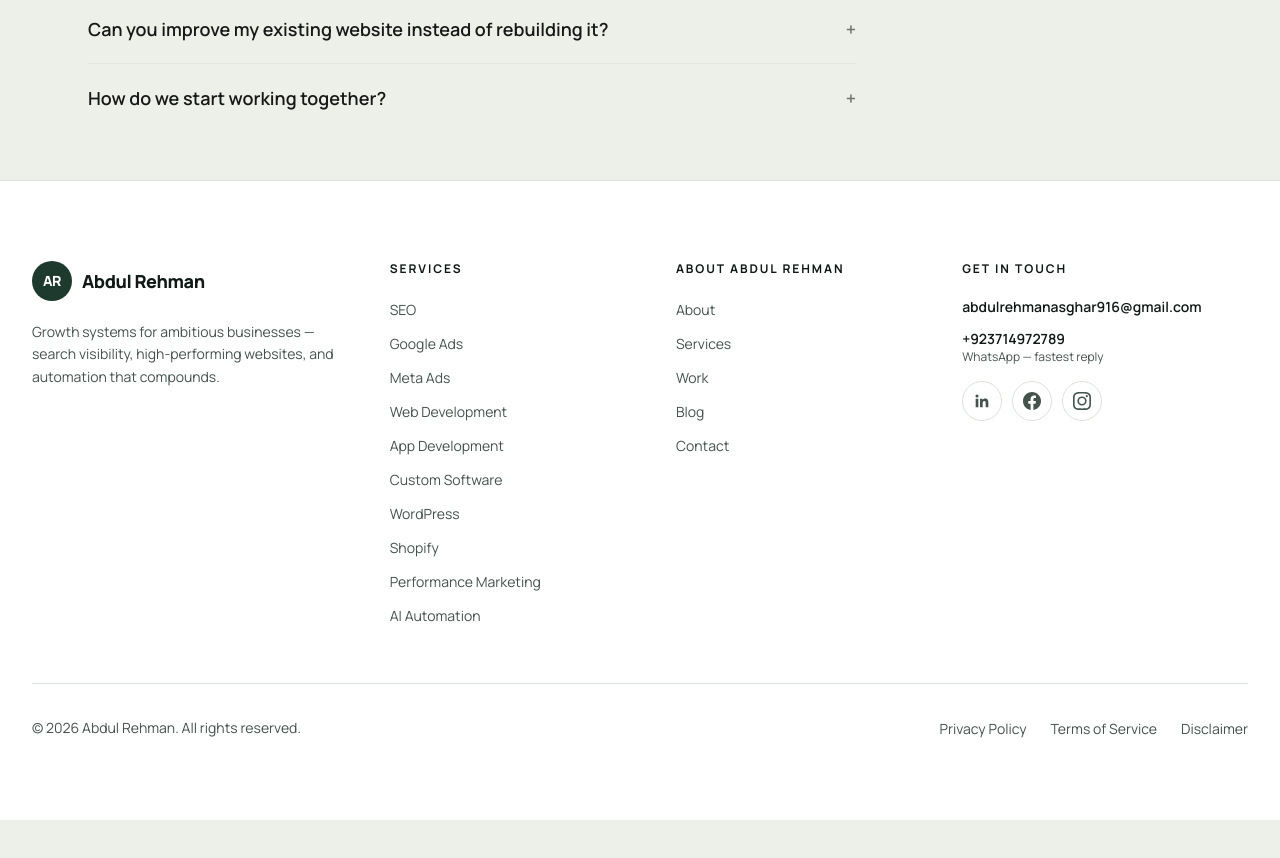
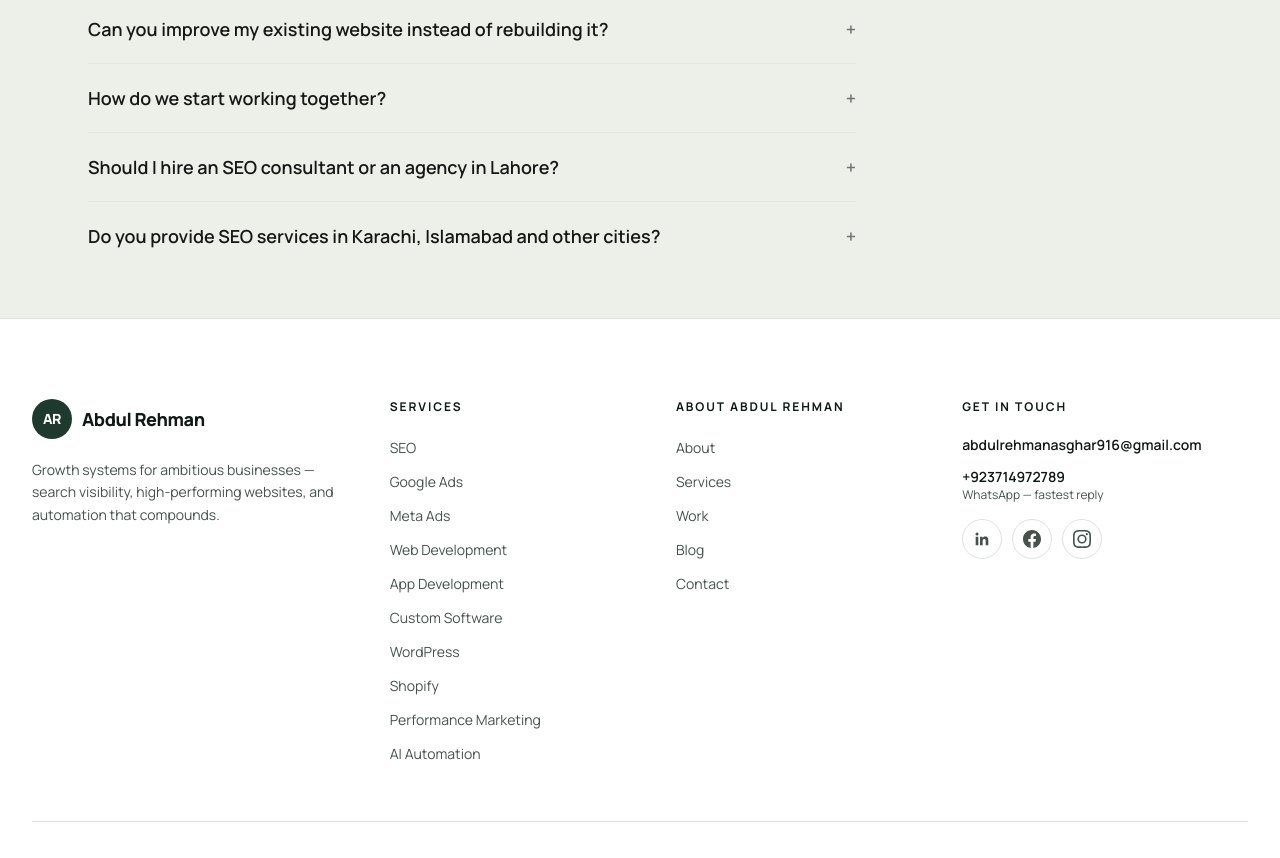
Before and after one commit to bodycartoon0111-netizen/abdul-rehman-portfolio, a Next.js app: page /contact in a window 1280 px wide. Shown: the part 1620-2478 px from the top of the page. Before the commit the page ends 2440 px from the top, so only its background shows below. Built offline with nearby package versions, Linux system fonts and the light colour scheme; no server answers.

Commit message:
On-page SEO: add 2 new FAQs on hiring a consultant and service areas

```diff
--- a/data/faqs.ts
+++ b/data/faqs.ts
@@ -34,4 +34,6 @@ export const faqs: Faq[] = [
     q: "How do we start working together?",
     a: "Send a message through the contact page or WhatsApp with a sentence about your business and what you're trying to achieve. We'll have a discovery call, I'll send a written proposal with scope, timeline, and fixed pricing — and we start when you're confident, not before.",
   },
+  { q: "Should I hire an SEO consultant or an agency in Lahore?", a: "It depends on what you need. A consultant gives you one accountable person doing the strategy and the work, with direct communication and no hand-offs. An agency suits larger teams that need many specialists at once." },
+  { q: "Do you provide SEO services in Karachi, Islamabad and other cities?", a: "Yes. I am based in Lahore and meet clients here in person, and I deliver SEO and digital marketing remotely to businesses in Karachi, Islamabad, Rawalpindi, Faisalabad and Multan, and anywhere else in Pakistan." },
 ];
```
